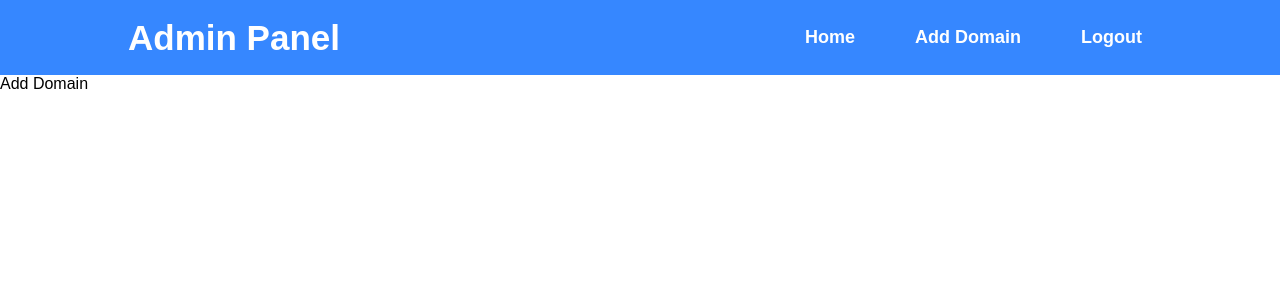
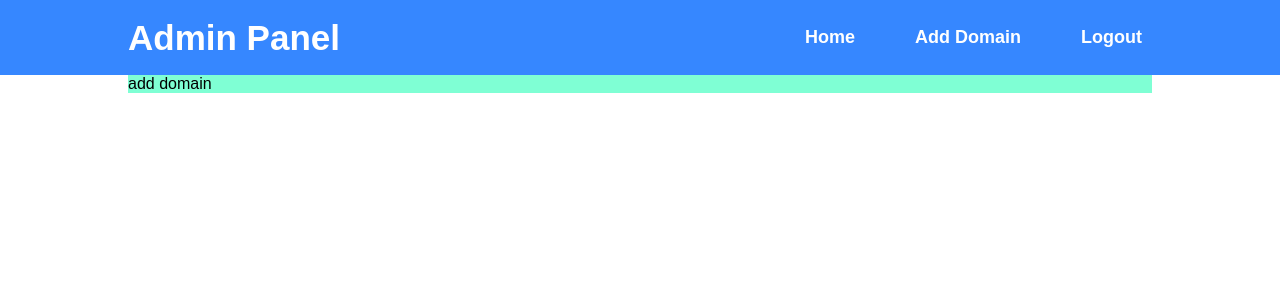
Before and after one commit to mohammad-jaffal/medically-project, a React (Create React App) app in the folder medically-admin/: page /add-domain in a window 1280 px wide. Shown: the top 300 px of the page. Built offline with nearby package versions, Linux system fonts and the light colour scheme.

Commit message:
Frontend: Creating add domain body container

```diff
--- a/medically-admin/src/App.css
+++ b/medically-admin/src/App.css
@@ -131,3 +131,17 @@
   flex-direction: column;
   justify-content: center;
 }
+
+
+
+/*  */
+/*  */
+/* ADD DOMAIN STYLE */
+/*  */
+/*  */
+
+.add-domain-body{
+  background-color: aquamarine;
+  width: 80%;
+  align-self: center;
+}
--- a/medically-admin/src/pages/AddDomain.js
+++ b/medically-admin/src/pages/AddDomain.js
@@ -4,7 +4,9 @@ const AddDomain = () => {
     return (
         <div className="global-container">
             <Navbar/>
-            <p> Add Domain</p>
+            <div className="add-domain-body">
+                <p>add domain</p>
+            </div>
         </div>
     );
 }
```
